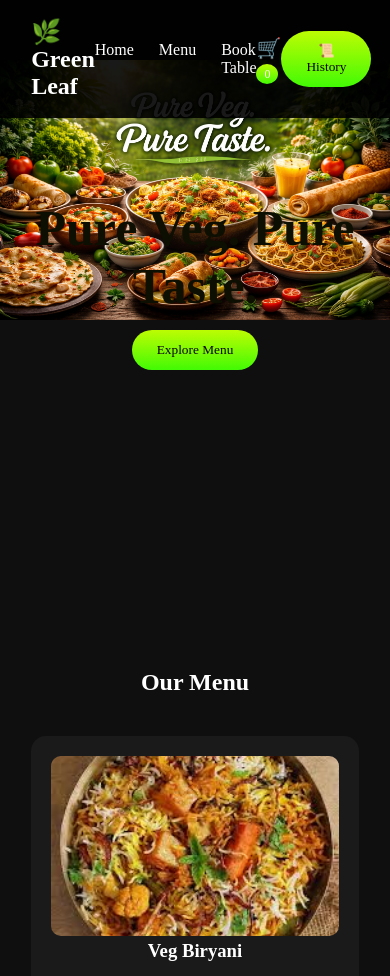
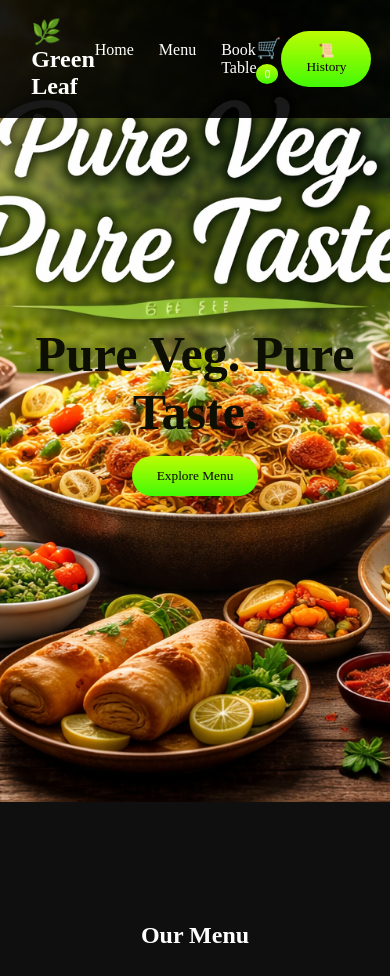
Before and after one commit to HomnadhHaigreevaKumarPuppala-5607/GREENLEAF-RESTAURANT, a Flask app: page / in a window 390 px wide. Shown: the top 976 px of the page. Run offline with Flask 3, Linux system fonts and the light colour scheme.

Commit message:
Update index.html

```diff
--- a/templates/index.html
+++ b/templates/index.html
@@ -87,16 +87,13 @@ font-size:12px;
 
     .hero{
 
-        height:65vh;
+        height:95vh;
 
-        background-size:100% auto;
+        background-size:cover;
 
-        background-position:center 60px;
-
-        background-repeat:no-repeat;
+        background-position:center ;
     }
 }
-
 .hero h1{
 font-size:50px;
 margin-bottom:15px;
```
